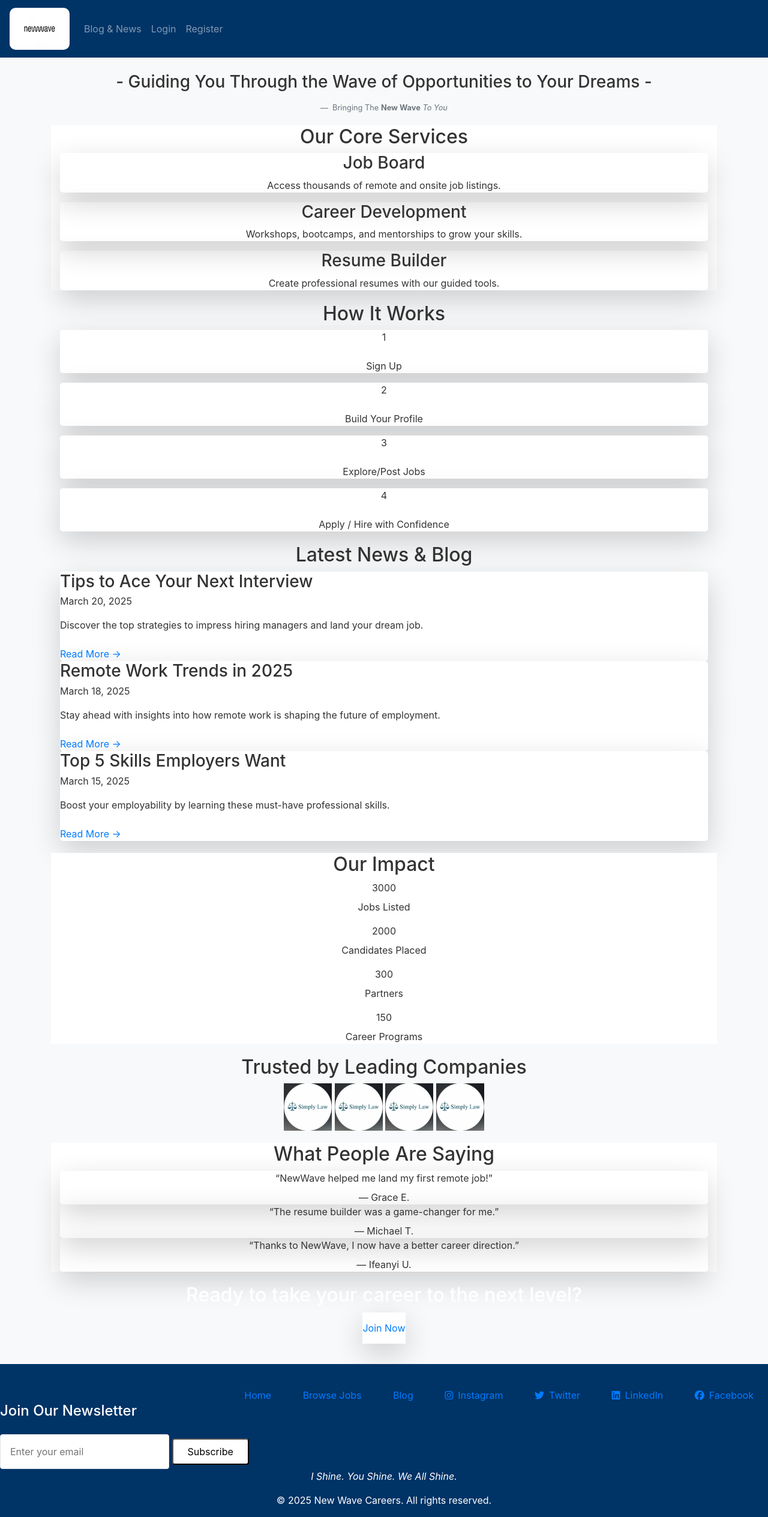
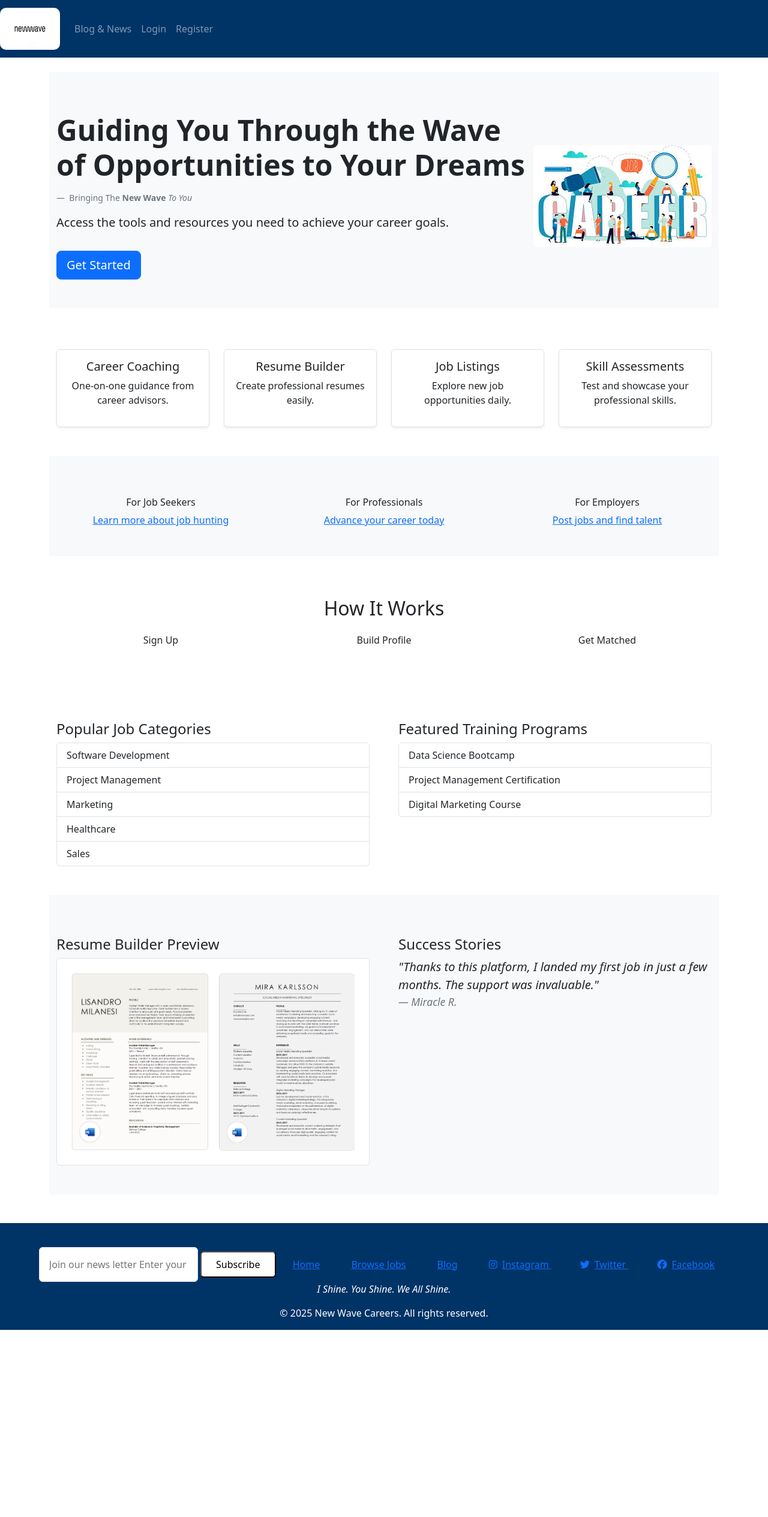
Before and after one commit to emmanuelayara/Newwave-Careers, a Flask app: page / in a window 1280 px wide. Shown: the whole page at 60% size. After the commit the page ends 2217 px from the top, so only its background shows below. Run offline with Flask 3, Linux system fonts and the light colour scheme; some libraries are stand-ins or nearby versions.

Commit message:
home page

```diff
--- a/static/style.css
+++ b/static/style.css
@@ -45,3 +45,25 @@
     bottom: 0;
     width: 100%;
   }
+
+  body {
+    font-family: 'Segoe UI', sans-serif;
+  }
+
+  .hero img {
+    max-width: 400px;
+    border-radius: 10px;
+  }
+
+  .feature-box i {
+    color: #0d6efd;
+    margin-bottom: 10px;
+  }
+
+  .list-group-item {
+    font-size: 16px;
+  }
+
+  .blockquote {
+    font-style: italic;
+  }
--- a/templates/home.html
+++ b/templates/home.html
@@ -1,145 +1,160 @@
 {% extends 'layout.html' %}
 {% block content %}
 
-<figure class="text-center">
-    <blockquote class="blockquote">
-      <p><h3> - Guiding You Through the Wave of Opportunities to Your Dreams - </h3></p>
-    </blockquote>
+<!DOCTYPE html>
+<html lang="en">
+<head>
+  <meta charset="UTF-8" />
+  <meta name="viewport" content="width=device-width, initial-scale=1.0" />
+  <title>Career Development Platform</title>
+  <link href="https://cdn.jsdelivr.net/npm/bootstrap@5.3.0/dist/css/bootstrap.min.css" rel="stylesheet">
+  <link rel="stylesheet" href="styles.css" />
+</head>
+<body>
+
+  <!-- Hero Section -->
+  <section class="hero bg-light py-5">
+    <div class="container d-flex align-items-center justify-content-between flex-column flex-md-row">
+      <div>
+        <h3 class="display-5 fw-bold">Guiding You Through the Wave of Opportunities to Your Dreams</h3> <br>
         <figcaption class="blockquote-footer">
           Bringing The <b>New Wave</b> <cite title="Source Title">To You</cite>
         </figcaption>
-</figure>
+        <p class="lead"> Access the tools and resources you need to achieve your career goals.</p>
+        <a href="{{ url_for('login') }}" class="btn btn-primary btn-lg mt-3">Get Started</a>
+      </div>
+      <img src="static/career picture.jpeg" alt="Career graphics" class="img-fluid rounded mt-4 mt-md-0" />
+    </div>
+  </section>
 
-<!-- CORE SERVICES -->
-<section class="py-20 bg-white">
-  <div class="container mx-auto px-6 text-center">
-    <h2 class="text-3xl font-bold text-blue-700 mb-12">Our Core Services</h2>
-    <div class="grid grid-cols-1 md:grid-cols-3 gap-10">
-      <div class="p-6 bg-blue-50 rounded-lg shadow-lg hover:shadow-xl transition transform hover:scale-105">
-        <h3 class="text-xl font-semibold text-blue-800 mb-2">Job Board</h3>
-        <p class="text-gray-600">Access thousands of remote and onsite job listings.</p>
+  <!-- Features Section -->
+  <section class="features py-5 bg-white text-center">
+    <div class="container">
+      <div class="row g-4">
+        <div class="col-md-3">
+          <div class="feature-box p-3 border rounded shadow-sm">
+            <i class="bi bi-person-lines-fill display-6"></i>
+            <h5>Career Coaching</h5>
+            <p>One-on-one guidance from career advisors.</p>
           </div>
-      <div class="p-6 bg-blue-50 rounded-lg shadow-lg hover:shadow-xl transition transform hover:scale-105">
-        <h3 class="text-xl font-semibold text-blue-800 mb-2">Career Development</h3>
-        <p class="text-gray-600">Workshops, bootcamps, and mentorships to grow your skills.</p>
         </div>
-      <div class="p-6 bg-blue-50 rounded-lg shadow-lg hover:shadow-xl transition transform hover:scale-105">
-        <h3 class="text-xl font-semibold text-blue-800 mb-2">Resume Builder</h3>
-        <p class="text-gray-600">Create professional resumes with our guided tools.</p>
+        <div class="col-md-3">
+          <div class="feature-box p-3 border rounded shadow-sm">
+            <i class="bi bi-file-earmark-person-fill display-6"></i>
+            <h5>Resume Builder</h5>
+            <p>Create professional resumes easily.</p>
+          </div>
+        </div>
+        <div class="col-md-3">
+          <div class="feature-box p-3 border rounded shadow-sm">
+            <i class="bi bi-briefcase-fill display-6"></i>
+            <h5>Job Listings</h5>
+            <p>Explore new job opportunities daily.</p>
+          </div>
+        </div>
+        <div class="col-md-3">
+          <div class="feature-box p-3 border rounded shadow-sm">
+            <i class="bi bi-check2-circle display-6"></i>
+            <h5>Skill Assessments</h5>
+            <p>Test and showcase your professional skills.</p>
+          </div>
         </div>
       </div>
     </div>
   </section>
 
-<!-- HOW IT WORKS -->
-<section class="bg-blue-50 py-20">
-  <div class="container mx-auto px-6 text-center">
-    <h2 class="text-3xl font-bold text-blue-700 mb-12">How It Works</h2>
-    <div class="grid grid-cols-2 md:grid-cols-4 gap-10">
-      {% for step in ['Sign Up', 'Build Your Profile', 'Explore/Post Jobs', 'Apply / Hire with Confidence'] %}
-      <div class="bg-white p-6 rounded-lg shadow-lg hover:shadow-xl transition transform hover:scale-105">
-        <div class="text-blue-700 text-4xl font-bold mb-4">{{ loop.index }}</div>
-        <p class="font-medium text-gray-700">{{ step }}</p>
+  <!-- User Categories -->
+  <section class="audience py-5 bg-light">
+    <div class="container text-center">
+      <div class="row">
+        <div class="col-md-4">
+          <h6>For Job Seekers</h6>
+          <a href="#">Learn more about job hunting</a>
         </div>
-      {% endfor %}
+        <div class="col-md-4">
+          <h6>For Professionals</h6>
+          <a href="#">Advance your career today</a>
+        </div>
+        <div class="col-md-4">
+          <h6>For Employers</h6>
+          <a href="#">Post jobs and find talent</a>
+        </div>
       </div>
     </div>
   </section>
 
-<!-- BLOG & NEWS -->
-<section class="bg-gray-50 py-20">
-  <div class="container mx-auto px-6">
-    <h2 class="text-3xl font-bold text-blue-700 text-center mb-12">Latest News & Blog</h2>
-    <div class="grid grid-cols-1 md:grid-cols-3 gap-10">
-      {% for title, date, summary in [
-        ('Tips to Ace Your Next Interview', 'March 20, 2025', 'Discover the top strategies to impress hiring managers and land your dream job.'),
-        ('Remote Work Trends in 2025', 'March 18, 2025', 'Stay ahead with insights into how remote work is shaping the future of employment.'),
-        ('Top 5 Skills Employers Want', 'March 15, 2025', 'Boost your employability by learning these must-have professional skills.')
-      ] %}
-      <div class="bg-white p-6 rounded-lg shadow-lg hover:shadow-xl transition transform hover:scale-105">
-        <h3 class="text-xl font-semibold text-blue-800 mb-1">{{ title }}</h3>
-        <p class="text-sm text-gray-500 mb-3">{{ date }}</p>
-        <p class="text-gray-700 mb-4">{{ summary }}</p>
-        <a href="{{ url_for('blog') }}" class="text-blue-600 font-medium hover:underline">Read More →</a>
+  <!-- How It Works -->
+  <section class="how-it-works py-5 text-center">
+    <div class="container">
+      <h2 class="mb-4">How It Works</h2>
+      <div class="row g-4">
+        <div class="col-md-4">
+          <i class="bi bi-person-plus display-6"></i>
+          <h6>Sign Up</h6>
         </div>
-      {% endfor %}
+        <div class="col-md-4">
+          <i class="bi bi-person-badge display-6"></i>
+          <h6>Build Profile</h6>
+        </div>
+        <div class="col-md-4">
+          <i class="bi bi-people display-6"></i>
+          <h6>Get Matched</h6>
+        </div>
       </div>
     </div>
   </section>
 
-<!-- IMPACT COUNTERS -->
-<section class="bg-white py-20">
-  <div class="container mx-auto px-6 text-center">
-    <h2 class="text-3xl font-bold text-blue-700 mb-12">Our Impact</h2>
-    <div class="grid grid-cols-2 md:grid-cols-4 gap-10">
-      {% for label, count in [('Jobs Listed', 3000), ('Candidates Placed', 2000), ('Partners', 300), ('Career Programs', 150)] %}
-      <div>
-        <div class="text-4xl font-extrabold text-blue-600" data-count="{{ count }}">0</div>
-        <p class="text-gray-600 mt-2">{{ label }}</p>
+  <!-- Jobs and Training -->
+  <section class="jobs-training bg-white py-5">
+    <div class="container">
+      <div class="row g-5">
+        <div class="col-md-6">
+          <h4>Popular Job Categories</h4>
+          <ul class="list-group">
+            <li class="list-group-item">Software Development</li>
+            <li class="list-group-item">Project Management</li>
+            <li class="list-group-item">Marketing</li>
+            <li class="list-group-item">Healthcare</li>
+            <li class="list-group-item">Sales</li>
+          </ul>
         </div>
-      {% endfor %}
+        <div class="col-md-6">
+          <h4>Featured Training Programs</h4>
+          <ul class="list-group">
+            <li class="list-group-item">Data Science Bootcamp</li>
+            <li class="list-group-item">Project Management Certification</li>
+            <li class="list-group-item">Digital Marketing Course</li>
+          </ul>
+        </div>
       </div>
     </div>
   </section>
 
-<!-- PARTNERS -->
-<section class="bg-gray-100 py-20">
-  <div class="container mx-auto px-6 text-center">
-    <h2 class="text-3xl font-bold text-blue-700 mb-12">Trusted by Leading Companies</h2>
-    <div class="flex flex-wrap justify-center items-center gap-8">
-      {% for i in range(1, 5) %}
-      <img src="{{ url_for('static', filename='simplylaw logo.jpg') }}" alt="SimplyLaw" class="hover:grayscale-0 transition transform hover:scale-110" style="width: 80px; height: auto;">
-      {% endfor %}
+  <!-- Resume Preview & Testimonial -->
+  <section class="resume-testimonial py-5 bg-light">
+    <div class="container">
+      <div class="row g-5">
+        <div class="col-md-6">
+          <h4>Resume Builder Preview</h4>
+          <div class="border rounded p-3 bg-white d-flex flex-wrap justify-content-between">
+            <img src="static/resume Preview.png" alt="Career graphics" class="img-fluid rounded w-50 p-2" />
+            <img src="static/resume Preview 2.png" alt="Career graphics" class="img-fluid rounded w-50 p-2" />
+          </div>
+        </div>
+        <div class="col-md-6">
+          <h4>Success Stories</h4>
+          <blockquote class="blockquote">
+            <p>"Thanks to this platform, I landed my first job in just a few months. The support was invaluable."</p>
+            <footer class="blockquote-footer">Miracle R.</footer>
+          </blockquote>
+        </div>
       </div>
     </div>
   </section>
 
-<!-- TESTIMONIALS -->
-<section class="py-20 bg-white">
-  <div class="container mx-auto px-6 text-center">
-    <h2 class="text-3xl font-bold text-blue-700 mb-12">What People Are Saying</h2>
-    <div class="grid grid-cols-1 md:grid-cols-2 lg:grid-cols-3 gap-10">
-      {% for quote, name in [
-        ('NewWave helped me land my first remote job!', 'Grace E.'),
-        ('The resume builder was a game-changer for me.', 'Michael T.'),
-        ('Thanks to NewWave, I now have a better career direction.', 'Ifeanyi U.')
-      ] %}
-      <div class="bg-blue-50 p-6 rounded-lg shadow-lg hover:shadow-xl transition transform hover:scale-105">
-        <p class="italic text-gray-700 mb-2">“{{ quote }}”</p>
-        <span class="font-semibold text-blue-800">— {{ name }}</span>
-      </div>
-      {% endfor %}
-    </div>
-  </div>
-</section>
+  <script src="https://cdn.jsdelivr.net/npm/bootstrap@5.3.0/dist/js/bootstrap.bundle.min.js"></script>
+</body>
+</html>
 
-<!-- CALL TO ACTION -->
-<section class="bg-blue-700 text-white py-20 text-center">
-  <div class="container mx-auto px-6">
-    <h2 class="text-3xl md:text-4xl font-bold mb-4">Ready to take your career to the next level?</h2>
-    <a href="{{ url_for('register') }}" class="bg-white text-blue-700 font-semibold py-3 px-8 rounded-full shadow-lg hover:bg-blue-100 transition">Join Now</a>
-  </div>
-</section>
-
-<!-- COUNTER SCRIPT -->
-<script>
-  document.addEventListener("DOMContentLoaded", () => {
-    document.querySelectorAll('[data-count]').forEach(counter => {
-      const updateCount = () => {
-        const target = +counter.getAttribute('data-count');
-        const count = +counter.innerText;
-        const increment = Math.ceil(target / 100);
-
-        if (count < target) {
-          counter.innerText = count + increment;
-          setTimeout(updateCount, 20);
-        } else {
-          counter.innerText = target;
-        }
-      };
-      updateCount();
-    });
-  });
-</script>
 
 {% endblock %}
--- a/templates/layout.html
+++ b/templates/layout.html
@@ -71,48 +71,40 @@
   <footer class="footer bg-primary text-white mt-5 py-3">
     <div class="max-w-7xl mx-auto px-6 grid grid-cols-1 md:grid-cols-4 gap-10">
 
-      <!-- Brand Info -->
-
-
-      <!-- Quick Links -->
+      <!-- News Letter -->
       <div>
         <h6 class="text-xl font-semibold text-blue-900 mb-4"></h6>
-        <div class="flex flex-col text-right text-left space-y-3">
+        <div class="flex flex-col text-right text-center space-y-3">
+
+          <h4 class="text-xl font-semibold text-blue-900 mb-4"></h4>
+          <form action="#" method="POST" class="flex flex-col space-y-3">
+            <input type="email" placeholder="Join our news letter Enter your email"
+                   class="p-3 rounded bg-blue-800 border border-blue-700 text-blue-900 placeholder-gray-300 focus:outline-none focus:ring-2 focus:ring-blue-400">
+            <button type="submit"
+                    class="bg-white text-blue-900 font-semibold py-2 px-4 rounded hover:bg-gray-200 transition duration-300">
+              Subscribe
+            </button>
+
+                  <!-- Quick links -->
           <a href="{{ url_for('home') }}" class="bg-blue-700 hover:bg-blue-800 text-blue-900 px-4 py-2 rounded text-sm transition duration-300">Home</a>
           <a href="{{ url_for('jobs') }}" class="bg-blue-700 hover:bg-blue-800 text-blue-900 px-4 py-2 rounded text-sm transition duration-300">Browse Jobs</a>
           <a href="{{ url_for('blog') }}" class="bg-blue-700 hover:bg-blue-800 text-blue-900 px-4 py-2 rounded text-sm transition duration-300">Blog</a>
 
 
-
+      <!-- social media pages -->
           <a href="https://instagram.com/newwavecareers" target="_blank" class="bg-blue-700 hover:bg-blue-800 flex items-center px-4 py-2 rounded transition duration-300">
             <i class="fab fa-instagram mr-2"></i>Instagram
           </a>
           <a href="https://twitter.com/newwavecareers" target="_blank" class="bg-blue-700 hover:bg-blue-800 flex items-center px-4 py-2 rounded transition duration-300">
             <i class="fab fa-twitter mr-2"></i>Twitter
           </a>
-          <a href="https://linkedin.com/company/newwavecareers" target="_blank" class="bg-blue-700 hover:bg-blue-800 flex items-center px-4 py-2 rounded transition duration-300">
-            <i class="fab fa-linkedin mr-2"></i>LinkedIn
-          </a>
           <a href="https://facebook.com/newwavecareers" target="_blank" class="bg-blue-700 hover:bg-blue-800 flex items-center px-4 py-2 rounded transition duration-300">
             <i class="fab fa-facebook mr-2"></i>Facebook
           </a>
+
+
         </div>
       </div>
-
-
-      <!-- Newsletter -->
-      <div>
-        <h4 class="text-xl font-semibold text-blue-900 mb-4">Join Our Newsletter</h4>
-        <form action="#" method="POST" class="flex flex-col space-y-3">
-          <input type="email" placeholder="Enter your email"
-                 class="p-3 rounded bg-blue-800 border border-blue-700 text-blue-900 placeholder-gray-300 focus:outline-none focus:ring-2 focus:ring-blue-400">
-          <button type="submit"
-                  class="bg-white text-blue-900 font-semibold py-2 px-4 rounded hover:bg-gray-200 transition duration-300">
-            Subscribe
-          </button>
-        </form>
-      </div>
-
     </div>
 
     <!-- Bottom Section -->
```
Also changed, not shown: static/Resume Preview 2.png (added), static/Resume Preview.png (added), static/career picture.jpeg (added). Lines whose indentation alone changed are shown as unchanged.
